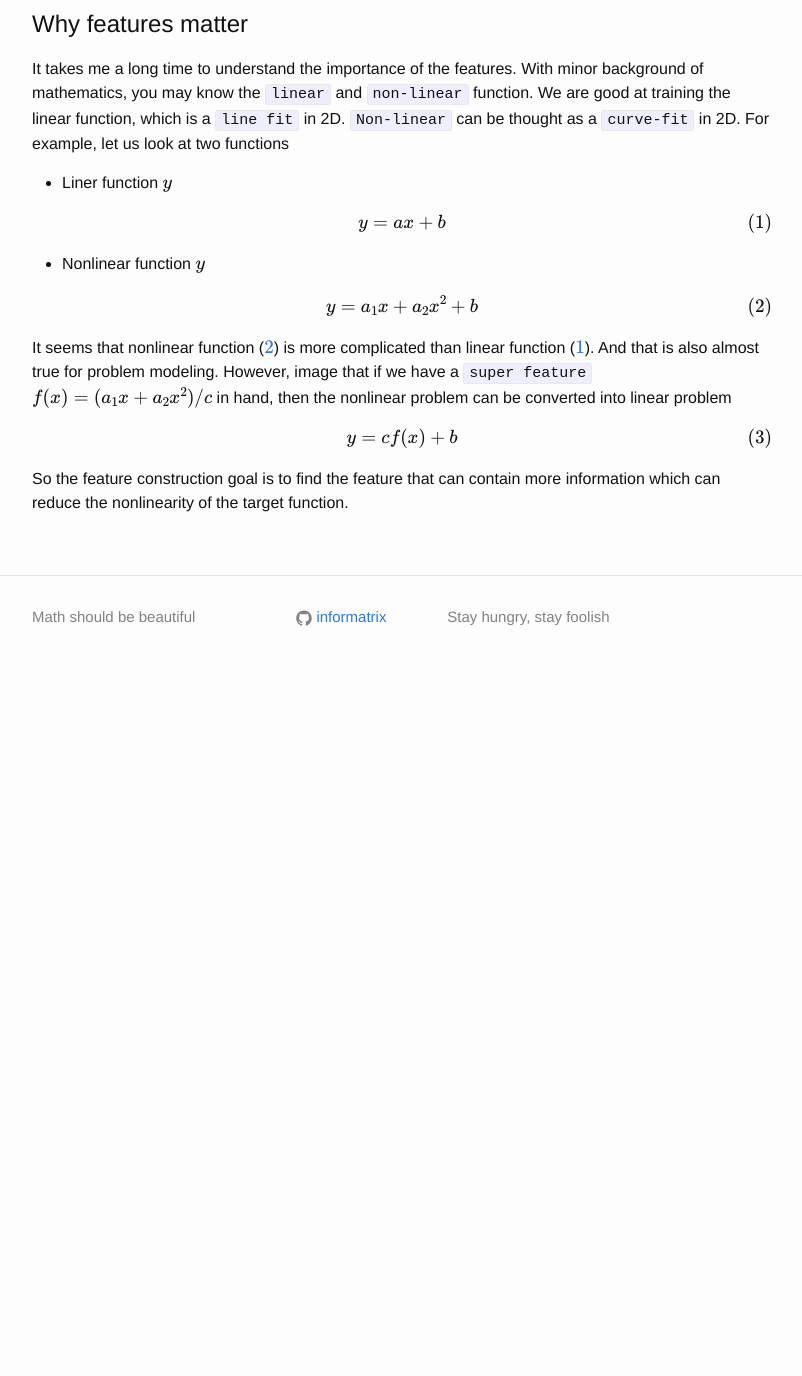
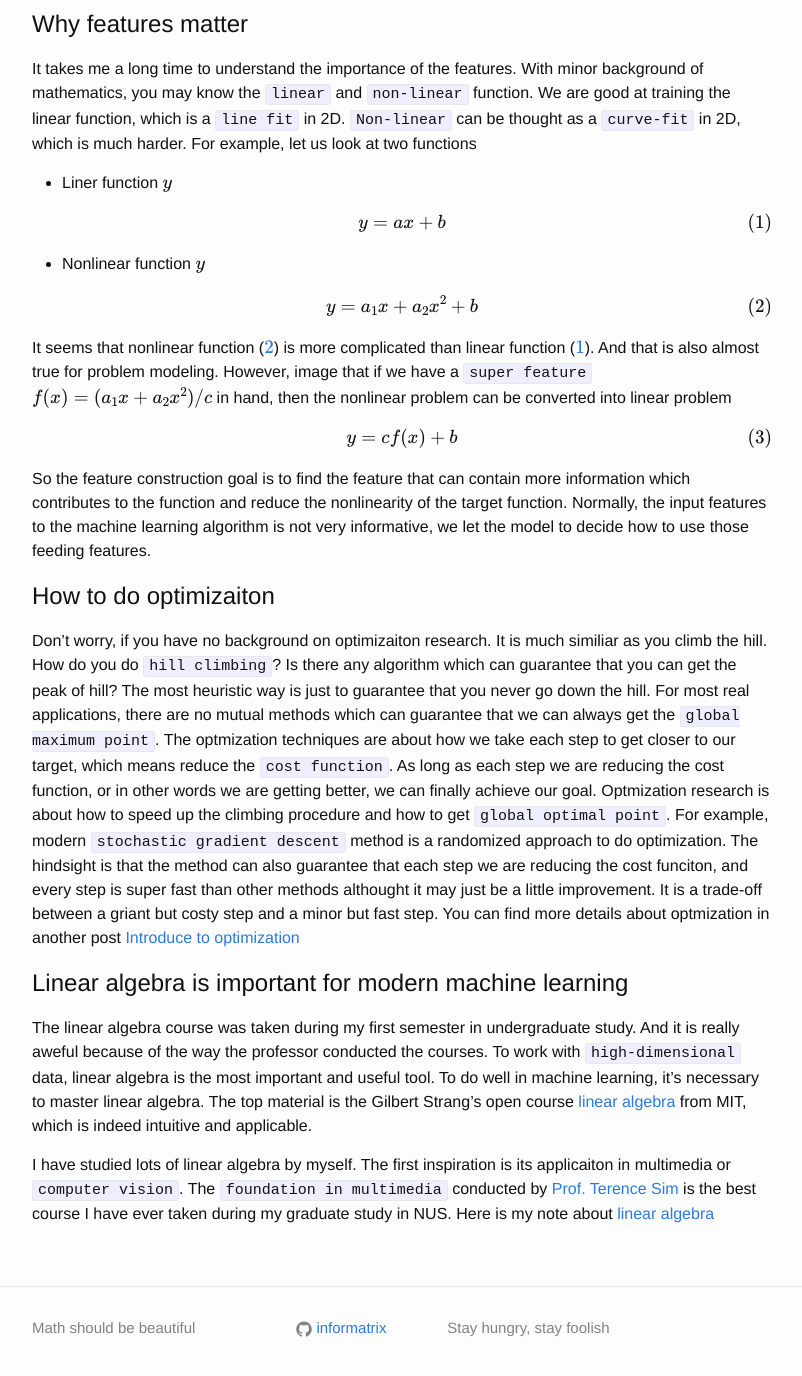
Before and after one commit to informatrix/informatrix.github.io, a Jekyll site: the page built from _posts/2016-01-09-Beginner-in-Deep-Learning.md, in a window 1280 px wide and 1400 px high, scrolled down 794 px. Shown: the top 1376 px of the window, without its empty margins (238-1040 px from the left). Built offline with Jekyll 4.4.1, drawn with Linux system fonts in a browser that asks for light colours; formulas are drawn with MathJax 3; before the commit the page ends 1483 px from its top, so only the background shows below that; some of the changed text lies outside the part shown.

Commit message:
Todo list

```diff
--- a/_posts/2016-01-09-Beginner-in-Deep-Learning.md
+++ b/_posts/2016-01-09-Beginner-in-Deep-Learning.md
@@ -15,12 +15,12 @@ Fundamental Concepts
 Function  $$ f(x)$$
 ====================
 
-With the background of computer science, I have almost forgotten what the function is about after 4 years of intensive training. In CS, function is a slice of code which can be reused in the program. We need to change our view about funciton in `machine learning` area. Funciton is more about the description of the physical world. For example, we can say your decision about where to go for lunch is based on some variables, like budget, preference, schedule and so on. Right now, it is only the only programmable way we can model our world. And the machine learning is all about `functioin regression`, which is to find a function that can generate our physical world. The procedure about infering the function is mainly done by `optimization`. The idea is that the data observed provides some portion of the function, we need to make our guess function as close as possible to visible function.
+With the background of computer science, I have almost forgotten what the function is about after 4 years of intensive training. In CS, function is a slice of code which can be reused in the program. We need to change our view about funciton in `machine learning` area. Funciton is more about the description of the physical world. For example, we can say your decision about where to go for lunch is based on some variables, like budget, preference, schedule and so on. Right now, it is the only programmable way we can model our world. And the machine learning is all about `functioin regression`, which is to find a function that can generate our physical world. The procedure about infering the function is mainly done by `optimization`. The idea is that the data observed provides some portion of the function, we need to make our guess function as close as possible to visible function.
 
 Why features matter
 ==================
 
-It takes me a long time to understand the importance of the features. With minor background of mathematics, you may know the `linear` and `non-linear` function. We are good at training the linear function, which is a `line fit` in 2D. `Non-linear` can be thought as a `curve-fit` in 2D. For example, let us look at two functions
+It takes me a long time to understand the importance of the features. With minor background of mathematics, you may know the `linear` and `non-linear` function. We are good at training the linear function, which is a `line fit` in 2D. `Non-linear` can be thought as a `curve-fit` in 2D, which is much harder. For example, let us look at two functions
 
 * Liner function $$y$$
 
@@ -40,4 +40,16 @@ $$
 y = c f(x) + b \tag{3}
 $$
 
-So the feature construction goal is to find the feature that can contain more information which can reduce the nonlinearity of the target function.
+So the feature construction goal is to find the feature that can contain more information which contributes to the function and reduce the nonlinearity of the target function. Normally, the input features to the machine learning algorithm is not very informative, we let the model to decide how to use those feeding features.
+
+How to do optimizaiton
+======================
+
+Don't worry, if you have no background on optimizaiton research. It is much similiar as you climb the hill. How do you do `hill climbing`? Is there any algorithm which can guarantee that you can get the peak of hill? The most heuristic way is just to guarantee that you never go down the hill. For most real applications, there are no mutual methods which can guarantee that we can always get the `global maximum point`. The optmization techniques are about how we take each step to get closer to our target, which means reduce the `cost function`. As long as each step we are reducing the cost function, or in other words we are getting better, we can finally achieve our goal. Optmization research is about how to speed up the climbing procedure and how to get `global optimal point`. For example, modern `stochastic gradient descent` method is a randomized approach to do optimization. The hindsight is that the method can also guarantee that each step we are reducing the cost funciton, and every step is super fast than other methods althought it may just be a little improvement. It is a trade-off between a griant but costy step and a minor but fast step. You can find more details about optmization in another post [Introduce to optimization]({% post_url 2015-11-07-Introduce-to-Optimization %})
+
+Linear algebra is important for modern machine learning
+======================================================
+
+The linear algebra course was taken during my first semester in undergraduate study. And it is really aweful because of the way the professor conducted the courses. To work with `high-dimensional` data, linear algebra is the most important and useful tool. To do well in machine learning, it's necessary to master linear algebra. The top material is the Gilbert Strang's open course [linear algebra](http://ocw.mit.edu/courses/mathematics/18-06-linear-algebra-spring-2010/video-lectures/) from MIT, which is indeed intuitive and applicable.
+
+I have studied lots of linear algebra by myself. The first inspiration is its applicaiton in multimedia or `computer vision`. The `foundation in multimedia` conducted by [Prof. Terence Sim](https://www.comp.nus.edu.sg/~tsim/) is the best course I have ever taken during my graduate study in NUS. Here is my note about [linear algebra]({% post_url 2015-11-01-Introduce-to-Linear-Algebra %})
```
Also changed, not shown: other parts of _posts/2016-01-09-Beginner-in-Deep-Learning.md (+1 -1 lines), _posts/2015-11-01-Introduce-to-Linear-Algebra.md (added, +6 -0 lines), _posts/2015-11-07-Introduce-to-Optimization.md (added, +6 -0 lines), _posts/2015-10-07-How-to-Enable-Math-in-JekyII.md (renamed from _posts/2015-11-30-HowTo-Enable-Math-in-JekyII.md).
